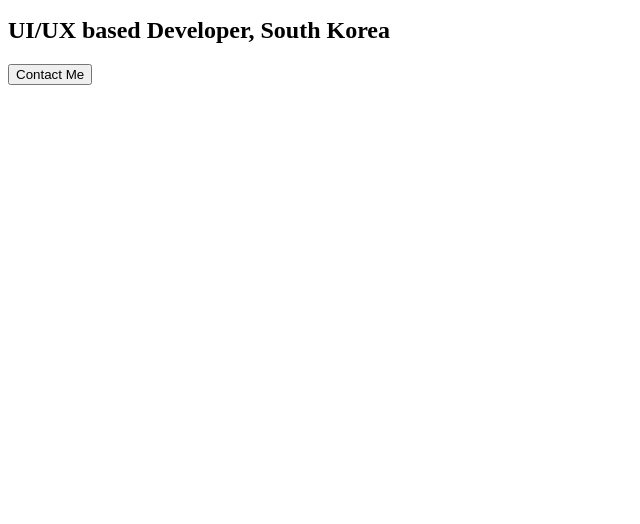
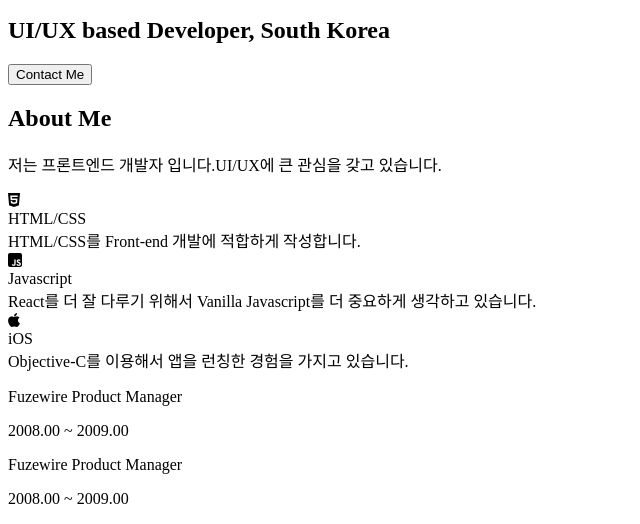
Before and after one commit to yoonjong-park/portfolio, a plain HTML site: page index.html in a window 1280 px wide. Shown: the part 547-1071 px from the top of the page, without its empty margins (0-640 px from the left). Before the commit the page ends 800 px from the top, so only its background shows below. Drawn offline with Linux system fonts and the light colour scheme.

Commit message:
Update : About

```diff
--- a/index.html
+++ b/index.html
@@ -21,7 +21,7 @@
     <!-- Navbar -->
     <nav id="navbar">
         <div class="navbar__logo">
-            <i class="fab fa-disapora"></i>
+            <i class="fab fa-disapora"></i>  <!-- class 는 font Awesome 것이므로 바꿔줘야 함. -->
             <a href="#">Yoonjong</a>
         </div>
             <ul class="navbar__menu">
@@ -37,7 +37,7 @@
 
 
     <!-- Home -->
-    <section id="Home">
+    <section id="home">
         <img
             src="https://avatars1.githubusercontent.com/u/68855211?s=460&u=d0b298e31f9a2e17887827a252f84a82810e5f55&v=4"
             alt="Yoonjong's profile photo"
@@ -47,6 +47,38 @@
         <h2 class="home__description">UI/UX based Developer, South Korea</h2>
         <button class="home__contact">Contact Me</button>
     </section>
+    <!-- About -->
+    <section id="about">
+        <h1>About Me</h1>
+        <p>저는 프론트엔드 개발자 입니다.UI/UX에 큰 관심을 갖고 있습니다.</p>
+        <div class="about__majors">
+            <div class="major">
+                <div class="major__icon">
+                    <i class="fab fa-html5"></i>
+                </div>
+                <div class="major__title">HTML/CSS</div>
+                <div class="major__description">HTML/CSS를 Front-end 개발에 적합하게 작성합니다.</div>
+                <div class="major__icon">
+                    <i class="fab fa-js-square"></i>
+                </div>
+                <div class="major__title">Javascript</div>
+                <div class="major__description">React를 더 잘 다루기 위해서 Vanilla Javascript를 더 중요하게 생각하고 있습니다.</div>
+                <div class="major__icon">
+                    <i class="fab fa-apple"></i>
+                </div>
+                <div class="major__title">iOS</div>
+                <div class="major__description">Objective-C를 이용해서 앱을 런칭한 경험을 가지고 있습니다.</div>
+            </div>
+        </div>
+        <div class="job">
+            <p class="job__name">Fuzewire Product Manager</p>
+            <p class="job__period">2008.00 ~ 2009.00</p>
+        </div>
+        <div class="job">
+            <p class="job__name">Fuzewire Product Manager</p>
+            <p class="job__period">2008.00 ~ 2009.00</p>
+        </div>
+    </section>
     <!-- skills -->
     <section id="skills"></section>
     <!-- Testimonials -->
```
